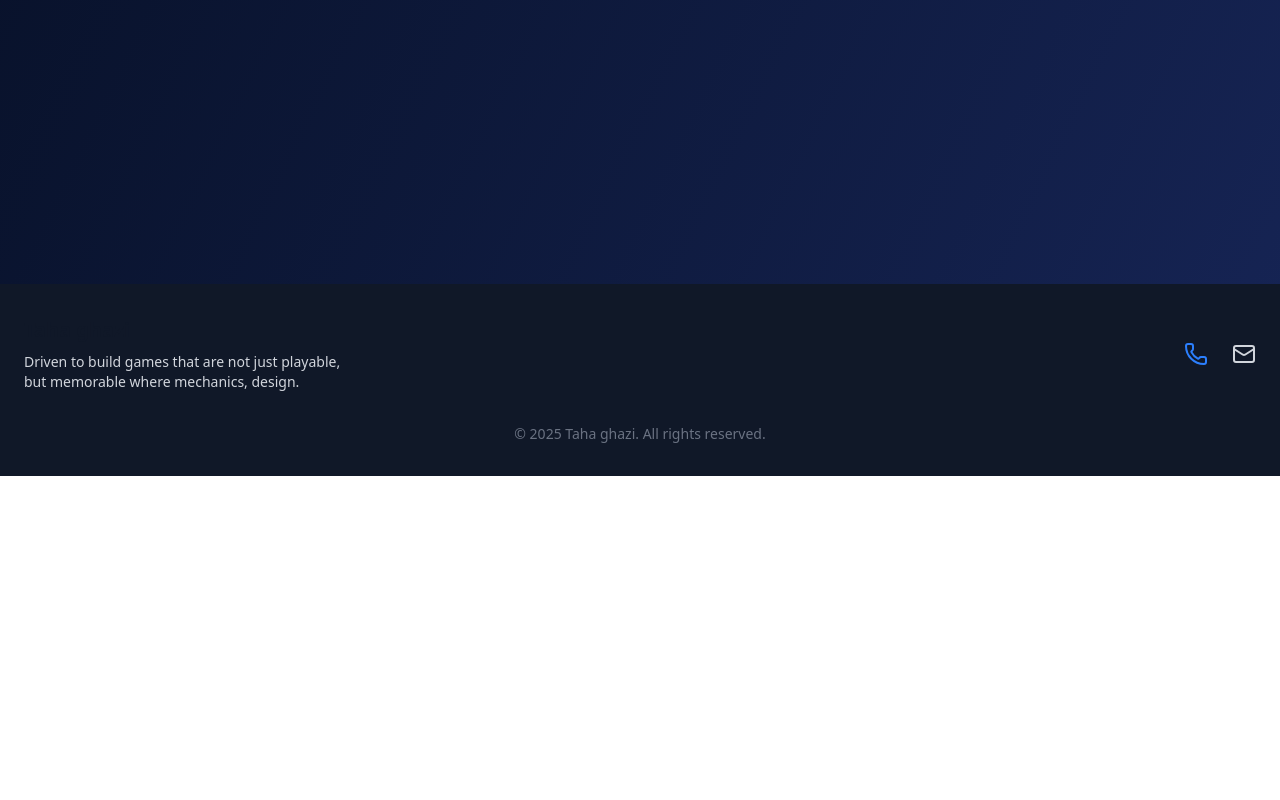
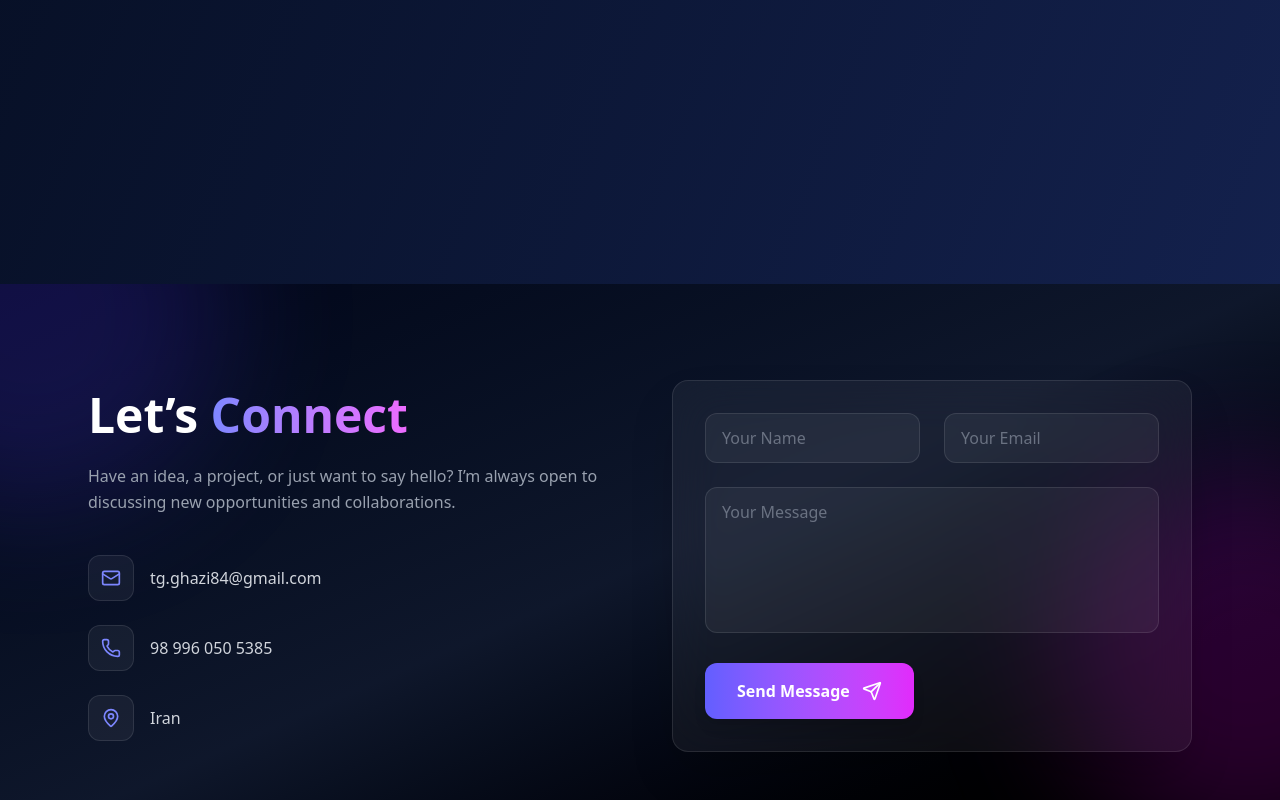
Before and after one commit to MahdiJDS/Member-portfolio, a React (Vite) app: page / in a window 1280 px wide. Shown: the part 2160-2960 px from the top of the page. Before the commit the page ends 2636 px from the top, so only its background shows below. Built offline with nearby package versions, Linux system fonts and the light colour scheme; the HTML template or start-up script is replaced by a standard one.

Commit message:
Use Contact components in App

```diff
--- a/src/App.tsx
+++ b/src/App.tsx
@@ -3,6 +3,7 @@ import About from './Page/About';
 import Skills from './Page/Skills';
 import Navbar from './components/Navbar';
 import Footer from './components/Footer';
+import ContactUs from './Page/Contact';
 
 export default function App() {
 
@@ -13,6 +14,7 @@ export default function App() {
         <Home />
         <About />
         <Skills />
+        <ContactUs />
         <Footer />
       </main>
     </div>
```
